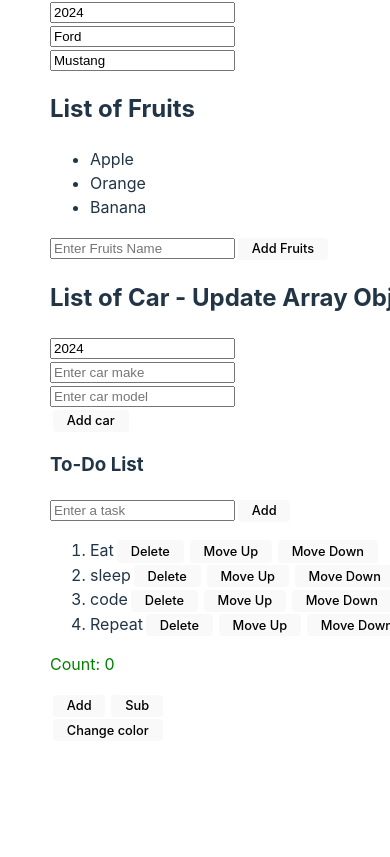
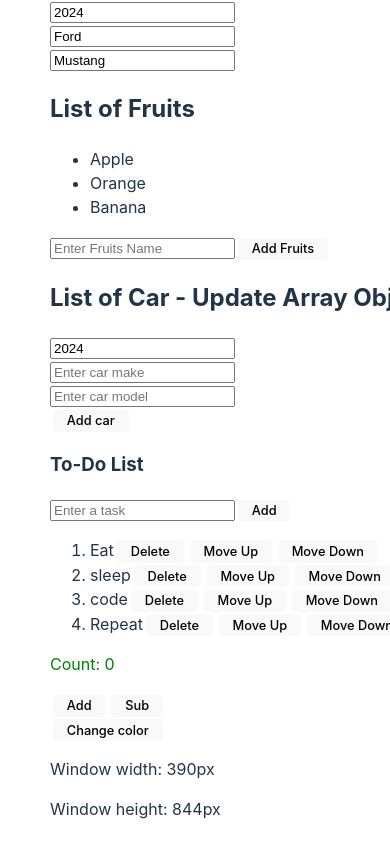
Before and after one commit to Karthikeyan8296/Basics-of-React-JS, a React (Vite) app: page / in a window 390 px wide. Shown: the part 3095-3952 px from the top of the page. Before the commit the page ends 3886 px from the top, so only its background shows below. Built offline with nearby package versions, Linux system fonts and the light colour scheme.

Commit message:
Responsive UseEffect

```diff
--- a/src/App.jsx
+++ b/src/App.jsx
@@ -18,6 +18,7 @@ import UpdateStateArray from "./components/UpdateStateArray";
 import UpdateArrayObjects from "./components/UpdateArrayObjects";
 import TodoApp from "./components/TodoApp";
 import UseEffectHook from "./components/UseEffectHook";
+import ResponsiveUseEffect from "./components/ResponsiveUseEffect";
 
 function App() {
   const fruits = [
@@ -64,6 +65,8 @@ function App() {
       <TodoApp />
 
       <UseEffectHook />
+
+      <ResponsiveUseEffect />
     </>
   );
 }
--- /dev/null
+++ b/src/components/ResponsiveUseEffect.jsx
@@ -0,0 +1,31 @@
+import React, { useEffect, useState } from "react";
+
+const ResponsiveUseEffect = () => {
+  const [width, setWidth] = useState(window.innerWidth);
+  const [height, setHeight] = useState(window.innerHeight);
+
+  const handleResize = () => {
+    setWidth(window.innerWidth);
+    setHeight(window.innerHeight);
+  };
+
+  useEffect(() => {
+    window.addEventListener("resize", handleResize);
+    console.log("Event listerner added");
+
+    //by adding a return statement we can clean up the console//
+    return () => {
+      window.removeEventListener("resize", handleResize);
+      console.log("Event listerner removed");
+    };
+  }, []);
+
+  return (
+    <div>
+      <p>Window width: {width}px</p>
+      <p>Window height: {height}px</p>
+    </div>
+  );
+};
+
+export default ResponsiveUseEffect;
```
Also changed, not shown: 1 other file (tests, documents, lock files or other folders).
